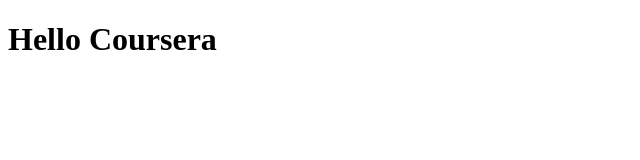
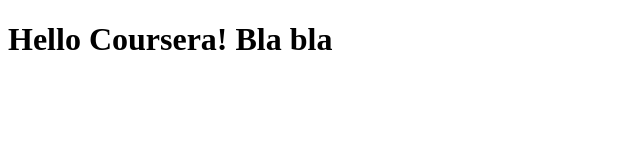
Before and after one commit to NatalieKapitonova/coursera-frontend, a plain HTML site: page site/index.html in a window 1280 px wide. Shown: the whole page, without its empty margins (0-640 px from the left). Drawn offline with Linux system fonts and the light colour scheme.

Commit message:
small changes

```diff
--- a/site/index.html
+++ b/site/index.html
@@ -4,6 +4,6 @@
     <title>Hello Coursera</title>
 </head>
 <body>
-    <h1>Hello Coursera</h1>
+    <h1>Hello Coursera! Bla bla</h1>
 </body>
 </html>
```
